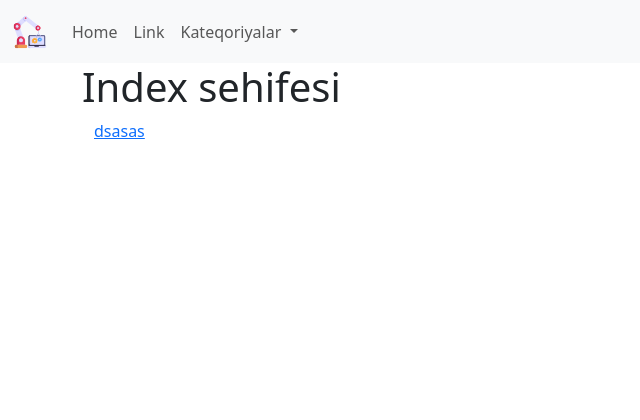
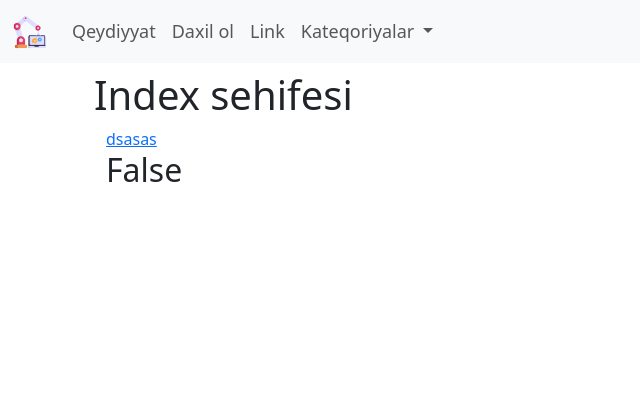
Before and after one commit to SahibFarhadov/x-lab, a Django app: page / in a window 1280 px wide. Shown: the top 420 px of the page, without its empty margins (0-640 px from the left). Run offline with Django 4.2, Linux system fonts and the light colour scheme; data comes from the database, SQL or seed files in the repository; some libraries are stand-ins or nearby versions.

Commit message:
navbar da deyisiklik edildi.. qeydiyyat ve daxil ol linkleri yerlesdirildi.

```diff
--- a/xlab_container/blog/templates/blog/index.html
+++ b/xlab_container/blog/templates/blog/index.html
@@ -3,10 +3,13 @@
     Əsas səhifə
 {% endblock %}
 {% block content %}
-    <h1>Index sehifesi</h1>
-    <div class="container">
-        {%for yazi in yazilar%}
-        <a href="{%url 'yazini_tap' yazi.blog_slug %}">{{yazi.basliq}}</a><br />
-        {%endfor%}
+    <div class="container-fluid mt-2">
+        <h1>Index sehifesi</h1>
+        <div class="container">
+            {%for yazi in yazilar%}
+            <a href="{%url 'yazini_tap' yazi.blog_slug %}">{{yazi.basliq}}</a><br />
+            {%endfor%}
+            <h2>{{request.user.is_authenticated}}</h2>
+        </div>
     </div>
 {% endblock %}
--- a/xlab_container/blog/views.py
+++ b/xlab_container/blog/views.py
@@ -12,6 +12,7 @@ def index(request):
 
 def yazini_tap(request,_slug):
     context = {
-        'yazi':Blog.objects.get(blog_slug=_slug)
+        'yazi':Blog.objects.get(blog_slug=_slug),
+        'kateqoriyalar': Kateqoriya.objects.all(),
     }
     return render(request,'blog/yazini_tap.html',context)
--- /dev/null
+++ b/xlab_container/rootstatic/css/navbar-menu-css.css
@@ -0,0 +1,3 @@
+.nav-link{
+	font-size: 18px;
+}
--- a/xlab_container/templates/base.html
+++ b/xlab_container/templates/base.html
@@ -8,6 +8,7 @@
     <link rel="shortcut icon" href="{%static 'img/navbar_brand1.png'%}" type="image/x-icon">
     <link rel="stylesheet" href="{%static 'css/custom_dropdown.css'%}">
     <link rel="stylesheet" href="{%static 'css/mobile_view_css.css'%}">
+    <link rel="stylesheet" href="{%static 'css/navbar-menu-css.css'%}">
     <style>
       @import url('https://fonts.googleapis.com/css2?family=Poppins:wght@700;800&display=swap');
         .bd-placeholder-img {
--- a/xlab_container/templates/partials/_navbar.html
+++ b/xlab_container/templates/partials/_navbar.html
@@ -29,14 +29,14 @@
       <li>
         <button type="button" class="dropdown-item d-flex align-items-center" data-bs-theme-value="light" aria-pressed="false">
           <svg class="bi me-2 opacity-50 theme-icon" width="1em" height="1em"><use href="#sun-fill"></use></svg>
-          Light
+          Gündüz
           <svg class="bi ms-auto d-none" width="1em" height="1em"><use href="#check2"></use></svg>
         </button>
       </li>
       <li>
         <button type="button" class="dropdown-item d-flex align-items-center" data-bs-theme-value="dark" aria-pressed="false">
           <svg class="bi me-2 opacity-50 theme-icon" width="1em" height="1em"><use href="#moon-stars-fill"></use></svg>
-          Dark
+          Gecə
           <svg class="bi ms-auto d-none" width="1em" height="1em"><use href="#check2"></use></svg>
         </button>
       </li>
@@ -70,9 +70,14 @@
         </div>
         <div class="offcanvas-body">
           <ul class="navbar-nav justify-content-start flex-grow-1 pe-3">
+            {%if not request.user.is_authenticated%}
             <li class="nav-item">
-              <a class="nav-link" aria-current="page" href="#">Home</a>
+              <a class="nav-link" aria-current="page" href="#">Qeydiyyat</a>
             </li>
+            <li class="nav-item">
+              <a class="nav-link" aria-current="page" href="#">Daxil ol</a>
+            </li>
+            {%endif%}
             <li class="nav-item">
               <a class="nav-link" href="#">Link</a>
             </li>
```
